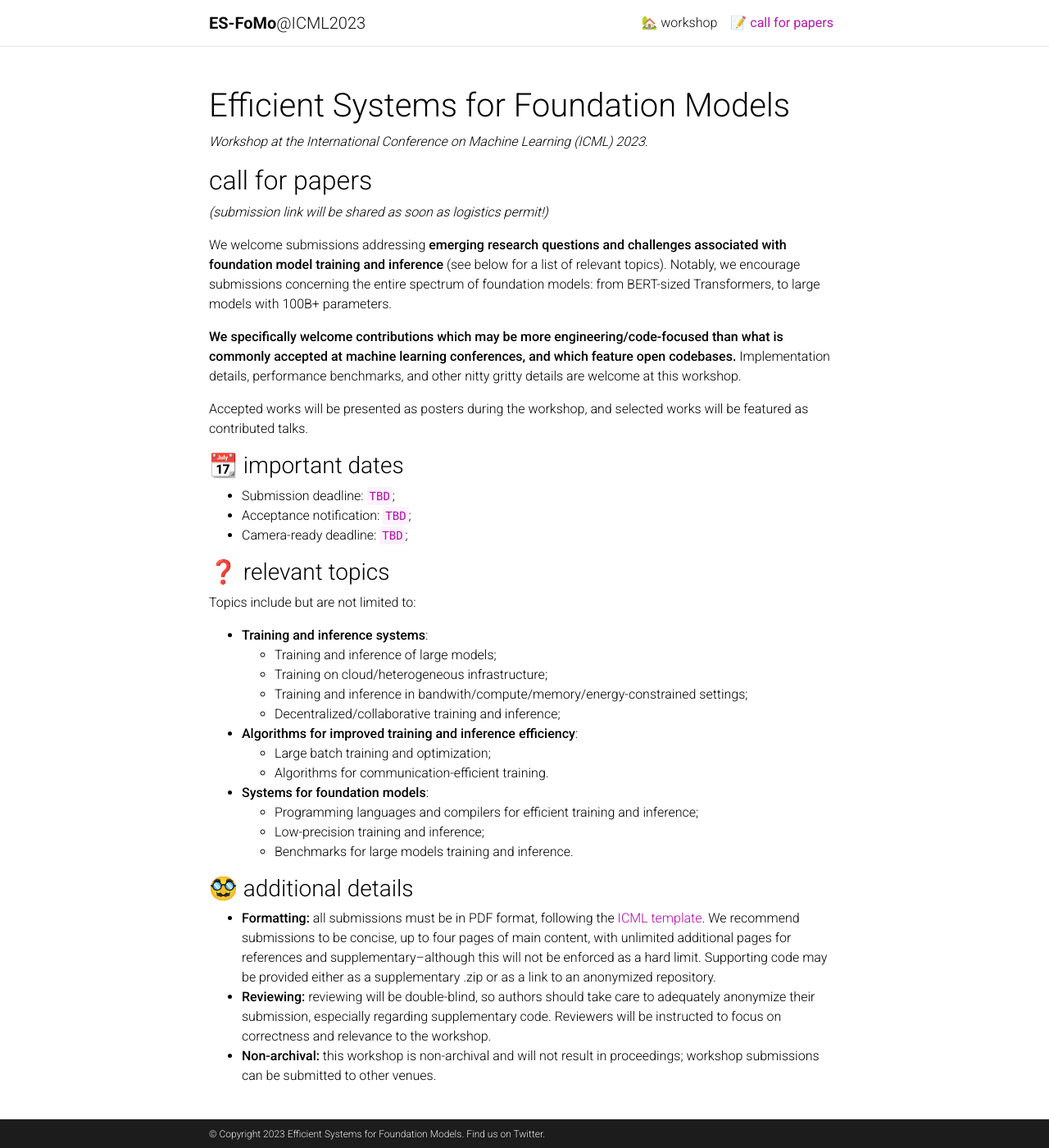
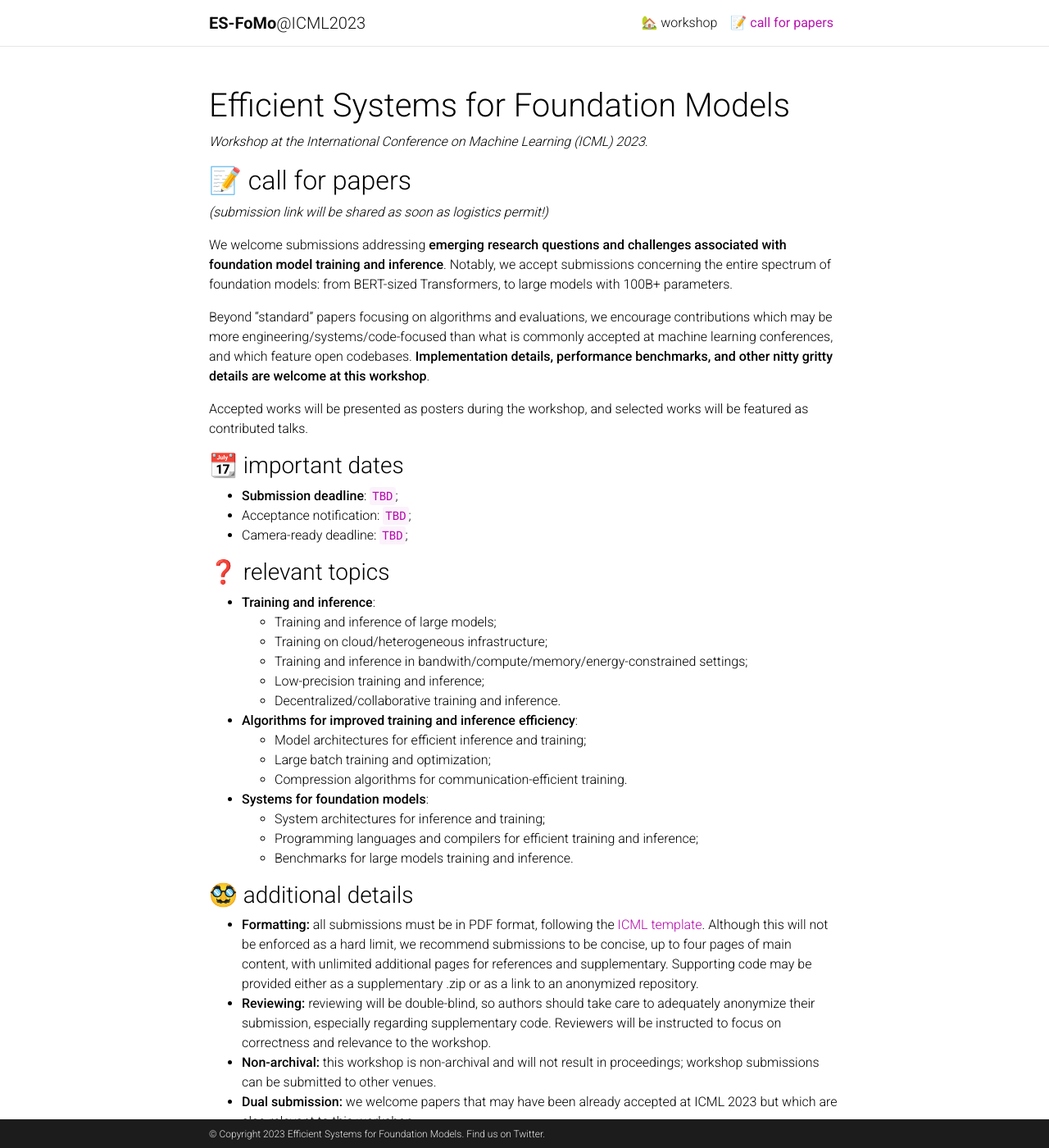
Before and after one commit to slippylolo/es-fomo.github.io, a Jekyll site: the page built from _pages/call.md, in a window 1280 px wide and 1400 px high. Shown: the whole window at 82% size. Built offline with Jekyll 4.4.1, drawn with Linux system fonts in a browser that asks for light colours; comment, search, counter and statistics services are not loaded; a style sheet for code colours, icons or effects is not loaded.

Commit message:
:sparkles: Improve call for papers

```diff
--- a/_pages/call.md
+++ b/_pages/call.md
@@ -6,39 +6,41 @@ subtitle: <i>Workshop at the International Conference on Machine Learning (ICML)
 nav: true
 ---
 
-## call for papers
+## 📝 call for papers
 *(submission link will be shared as soon as logistics permit!)*
 
-We welcome submissions addressing **emerging research questions and challenges associated with foundation model training and inference** (see below for a list of relevant topics). Notably, we encourage submissions concerning the entire spectrum of foundation models: from BERT-sized Transformers, to large models with 100B+ parameters.
+We welcome submissions addressing **emerging research questions and challenges associated with foundation model training and inference**. Notably, we accept submissions concerning the entire spectrum of foundation models: from BERT-sized Transformers, to large models with 100B+ parameters.
 
-**We specifically welcome contributions which may be more engineering/code-focused than what is commonly accepted at machine learning conferences, and which feature open codebases.** Implementation details, performance benchmarks, and other nitty gritty details are welcome at this workshop.
+Beyond "standard" papers focusing on algorithms and evaluations, we encourage contributions which may be more engineering/systems/code-focused than what is commonly accepted at machine learning conferences, and which feature open codebases. **Implementation details, performance benchmarks, and other nitty gritty details are welcome at this workshop**.
 
 
 Accepted works will be presented as posters during the workshop, and selected works will be featured as contributed talks.
 
 ### 📆 important dates
 
-* Submission deadline: **`TBD`**;
+* **Submission deadline**: **`TBD`**;
 * Acceptance notification: **`TBD`**;
 * Camera-ready deadline: **`TBD`**;
 
 ### ❓ relevant topics
-Topics include but are not limited to:
-* **Training and inference systems**:
+* **Training and inference**:
   * Training and inference of large models;
   * Training on cloud/heterogeneous infrastructure;
   * Training and inference in bandwith/compute/memory/energy-constrained settings;
-  * Decentralized/collaborative training and inference;
+  * Low-precision training and inference;
+  * Decentralized/collaborative training and inference.
 * **Algorithms for improved training and inference efficiency**:
+  * Model architectures for efficient inference and training;
   * Large batch training and optimization;
-  * Algorithms for communication-efficient training.
+  * Compression algorithms for communication-efficient training.
 * **Systems for foundation models**:
+  * System architectures for inference and training;
   * Programming languages and compilers for efficient training and inference;
-  * Low-precision training and inference;
   * Benchmarks for large models training and inference.
 
 ### 🥸 additional details
 
-* **Formatting:** all submissions must be in PDF format, following the [ICML template](https://media.icml.cc/Conferences/ICML2023/Styles/icml2023.zip). We recommend submissions to be concise, up to four pages of main content, with unlimited additional pages for references and supplementary--although this will not be enforced as a hard limit. Supporting code may be provided either as a supplementary .zip or as a link to an anonymized repository.
+* **Formatting:** all submissions must be in PDF format, following the [ICML template](https://media.icml.cc/Conferences/ICML2023/Styles/icml2023.zip). Although this will not be enforced as a hard limit, we recommend submissions to be concise, up to four pages of main content, with unlimited additional pages for references and supplementary. Supporting code may be provided either as a supplementary .zip or as a link to an anonymized repository.
 * **Reviewing:** reviewing will be double-blind, so authors should take care to adequately anonymize their submission, especially regarding supplementary code. Reviewers will be instructed to focus on correctness and relevance to the workshop.
 * **Non-archival:** this workshop is non-archival and will not result in proceedings; workshop submissions can be submitted to other venues.
+* **Dual submission:** we welcome papers that may have been already accepted at ICML 2023 but which are also relevant to this workshop.
```
